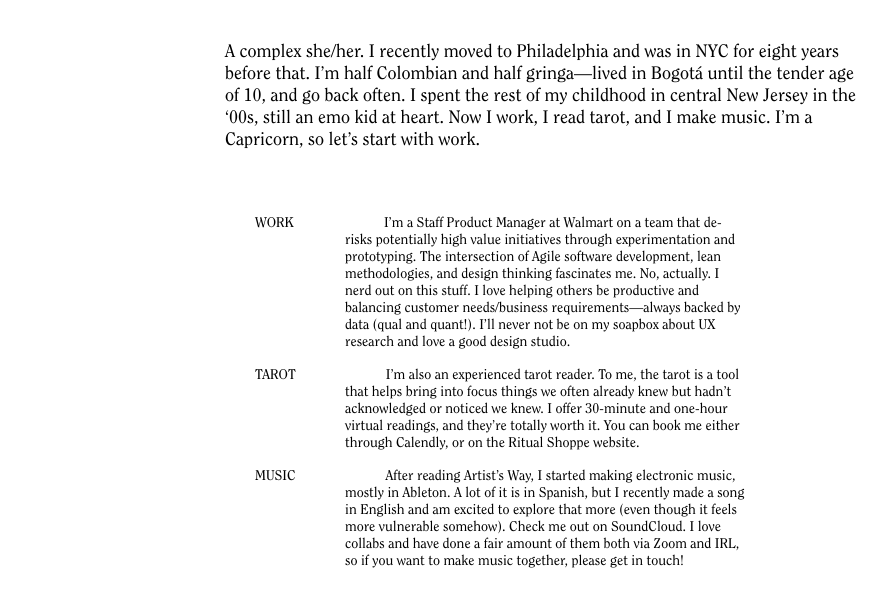
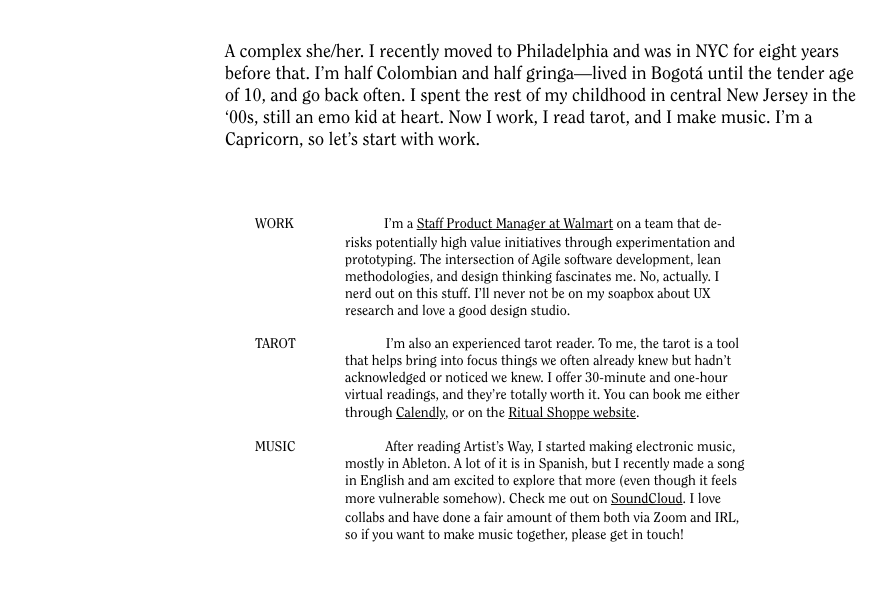
Before and after one commit to awanderingorill/anagw.com, a Gatsby site: page / in a window 1280 px wide. Shown: the part 236-842 px from the top of the page, without its empty margins (31-917 px from the left). Built offline with nearby package versions, Linux system fonts and the light colour scheme; Gatsby itself is replaced by a stand-in of ours.

Commit message:
Update with links

```diff
--- a/src/components/layout.js
+++ b/src/components/layout.js
@@ -4,7 +4,7 @@ import Helmet from "react-helmet"
 export default ({ children }) => (
     <>
       <Helmet>
-        <title>Ana G-W</title>
+        <title>Ana Giraldo-Wingler</title>
       </Helmet>
     </>
   )
--- a/src/pages/index.js
+++ b/src/pages/index.js
@@ -15,17 +15,17 @@ export default () =>
 
       <p>
         <span>Work</span>
-      I’m a Staff Product Manager at Walmart on a team that de-risks potentially high value initiatives through experimentation and prototyping. The intersection of Agile software development, lean methodologies, and design thinking fascinates me. No, actually. I nerd out on this stuff. I love helping others be productive and balancing customer needs/business requirements—always backed by data (qual and quant!). I’ll never not be on my soapbox about UX research and love a good design studio.
+      I’m a <a href="https://www.linkedin.com/in/ana-giraldo-wingler-07b87133/" target="new">Staff Product Manager at Walmart</a> on a team that de-risks potentially high value initiatives through experimentation and prototyping. The intersection of Agile software development, lean methodologies, and design thinking fascinates me. No, actually. I nerd out on this stuff. I’ll never not be on my soapbox about UX research and love a good design studio.
       </p>
 
       <p>
         <span>Tarot</span>
-      I’m also an experienced tarot reader. To me, the tarot is a tool that helps bring into focus things we often already knew but hadn’t acknowledged or noticed we knew. I offer 30-minute and one-hour virtual readings, and they’re totally worth it. You can book me either through Calendly, or on the Ritual Shoppe website.
+      I’m also an experienced tarot reader. To me, the tarot is a tool that helps bring into focus things we often already knew but hadn’t acknowledged or noticed we knew. I offer 30-minute and one-hour virtual readings, and they’re totally worth it. You can book me either through <a href="https://calendly.com/ana-gw" target="new">Calendly</a>, or on the <a href="https://ritualshoppe.com/collections/offerings-and-events/products/tarot-readings-with-anna" target="new">Ritual Shoppe website</a>.
       </p>
 
       <p>
         <span>Music</span>
-      After reading Artist’s Way, I started making electronic music, mostly in Ableton. A lot of it is in Spanish, but I recently made a song in English and am excited to explore that more (even though it feels more vulnerable somehow). Check me out on SoundCloud. I love collabs and have done a fair amount of them both via Zoom and IRL, so if you want to make music together, please get in touch!
+      After reading Artist’s Way, I started making electronic music, mostly in Ableton. A lot of it is in Spanish, but I recently made a song in English and am excited to explore that more (even though it feels more vulnerable somehow). Check me out on <a href="https://soundcloud.com/verita-gomez">SoundCloud</a>. I love collabs and have done a fair amount of them both via Zoom and IRL, so if you want to make music together, please get in touch!
       </p>
     </Container>
   </>
--- a/src/styles/global.css
+++ b/src/styles/global.css
@@ -61,6 +61,7 @@ a {
     text-decoration: none;
     line-height: 1.4em;
     text-shadow: 2px 2px 20px #ffffff;
+    text-decoration: underline;
 
 }
 
```
